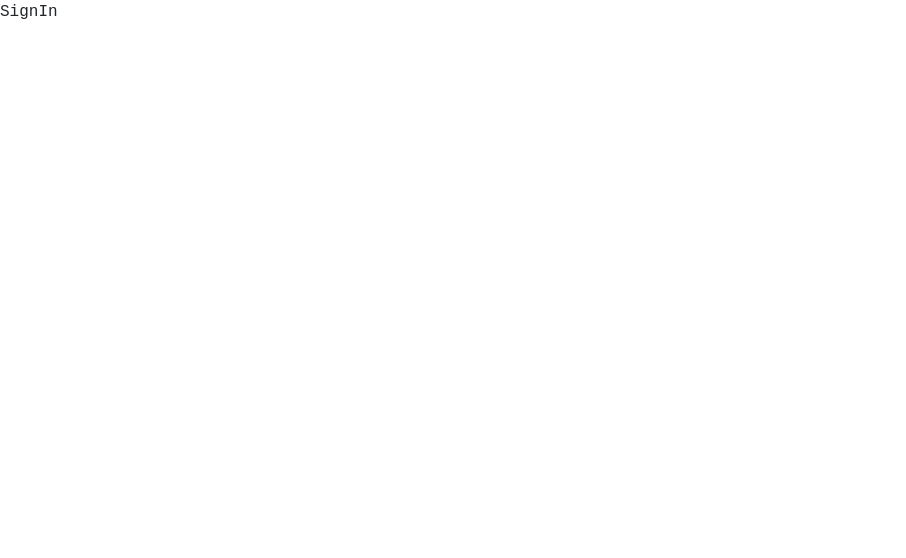
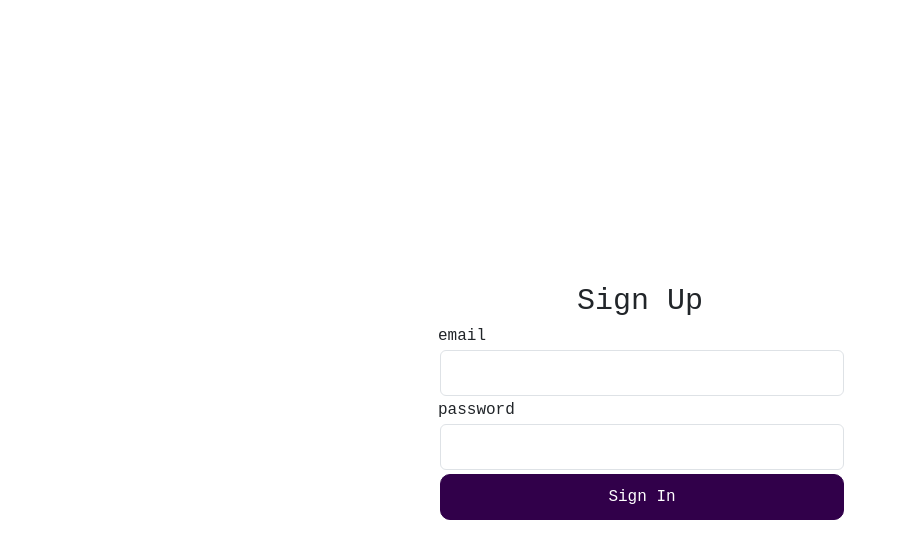
Before and after one commit to Northern-Breeze/2pay-web, a React (Vite) app: page /login in a window 1280 px wide. Shown: the top 558 px of the page, without its empty margins (0-906 px from the left). Built offline with nearby package versions, Linux system fonts and the light colour scheme; no server answers; a web font is replaced by a local one.

Commit message:
sign in and sign up

```diff
--- /dev/null
+++ b/src/components/common/Input/Input.tsx
@@ -0,0 +1,23 @@
+import * as React from 'react';
+import { Path, UseFormRegister } from 'react-hook-form';
+import './Input.scss';
+
+
+type Props = {
+  label: Path<any>;
+  register: UseFormRegister<any>;
+  required: boolean;
+  errors: any,
+  type: string,
+}
+
+export default function Input(props: Props) {
+  const { label, register, required, errors, type } = props;
+  return (
+    <>
+      <label htmlFor={label}>{label}</label>
+      <input type={type} className="form-control" {...register(label, { required })} />
+      {errors.firstName && <div className='invalid-feedback'>{errors.firstName.message}</div>}
+    </>
+  )
+}
--- /dev/null
+++ b/src/components/common/Input/index.ts
@@ -0,0 +1 @@
+export {default} from './Input';
--- a/src/configs/config.ts
+++ b/src/configs/config.ts
@@ -1,14 +1,14 @@
 
 const devConfig = {
-  SERVER_URL: process.env.REACT_APP_API_URL,
-  PAY_STACK_PUBLIC: process.env.REACT_APP_PAY_STACK_PUBLIC,
+  SERVER_URL: import.meta.env.VITE_API_URL,
+  PAY_STACK_PUBLIC: import.meta.env.VITE_PAY_STACK_PUBLIC,
 };
 
 const prodConfigs = {
-    SERVER_URL: process.env.REACT_APP_API_URL,
-    PAY_STACK_PUBLIC: process.env.REACT_APP_PAY_STACK_PUBLIC,
+    SERVER_URL: import.meta.env.VITE_API_URL,
+    PAY_STACK_PUBLIC: import.meta.env.VITE_PAY_STACK_PUBLIC,
 };
 
-const configs = process.env.NODE_ENV === 'development' ? devConfig : prodConfigs;
+const configs = import.meta.env.MODE === 'development' ? devConfig : prodConfigs;
 
 export default configs;
--- a/src/networking/adaptor.ts
+++ b/src/networking/adaptor.ts
@@ -46,7 +46,6 @@ instance.interceptors.request.use(
     if (config.url && config.url.charAt(0) === '/') {
       config.url = `${baseURL}${config.url}`;
     }
-
     return config;
   },
   error => Promise.reject(error),
--- a/src/networking/server.ts
+++ b/src/networking/server.ts
@@ -32,10 +32,16 @@ class Server {
       },
     );
   }
-  static registerUser(data: {name: string; email: string; password: string}) {
-    const {name, email, password} = data;
+  /**
+   * This function register a user to the service
+   * @param data { firstName: string, lastName: string, email: string, password: string }
+   * @returns
+   */
+  static registerUser(data: {firstName: string; lastName: string; email: string; password: string}) {
+    const {firstName, lastName, email, password} = data;
     return Axios.post('/auth/register', {
-      name,
+      firstName,
+      lastName,
       email,
       password,
     });
--- a/src/views/Auth/SignIn/SignIn.scss
+++ b/src/views/Auth/SignIn/SignIn.scss
@@ -0,0 +1,29 @@
+.log-in-container {
+    display: flex;
+    height: 100vh;
+    flex-direction: column;
+    justify-content: center;
+    align-items: center;
+    .header {
+        font-size: 30px;
+    }
+    .form-control {
+        min-width: 400px;
+        max-width: 500px;
+        padding: 10px;
+        margin: 2px;
+        .loader {
+            border: 16px solid #f3f3f3; /* Light grey */
+            border-top: 16px solid #3498db; /* Blue */
+            border-radius: 50%;
+            width: 120px;
+            height: 120px;
+            animation: spin 2s linear infinite;
+          }
+
+          @keyframes spin {
+            0% { transform: rotate(0deg); }
+            100% { transform: rotate(360deg); }
+          }
+    }
+}
--- a/src/views/Auth/SignIn/SignIn.tsx
+++ b/src/views/Auth/SignIn/SignIn.tsx
@@ -1,7 +1,58 @@
-import React from 'react'
+import * as React from 'react';
+import {useForm, SubmitHandler} from 'react-hook-form';
+import Notification from 'antd/es/notification';
+import Input from '../../../components/common/Input';
+import './SignIn.scss'
+import Server from '../../../networking/server';
+
+type Inputs = {
+  email: string;
+  password: string;
+}
 
 export default function SignIn() {
+  const [loading, setLoading] = React.useState(false);
+  const { register, handleSubmit, formState: { errors } } = useForm<Inputs>();
+  const onSubmit: SubmitHandler<Inputs> = async (data: Inputs) => {
+      try {
+        const response = await Server.signInUser({
+          email: data.email,
+          password: data.password
+        });
+        if (!response.data.success) {
+          Notification.error({
+            message: response.data.message
+          });
+        } else {
+          Notification.success({
+            message: response.data.message
+          })
+        }
+      } catch (error) {
+        console.log(error);
+        Notification.error({
+          message: 'Something went wrong please try again later'
+        })
+      }
+  }
   return (
-    <div>SignIn</div>
+    <div className='log-in-container'>
+      <div className='header'>Sign Up</div>
+      <div className='form-container'>
+        <form className='form'  onSubmit={handleSubmit(onSubmit)}>
+          <div className='form-group'>
+            <Input label='email' register={register} required type='email' errors={errors} />
+          </div>
+          <div className='form-group'>
+            <Input label='password' register={register} required type='password' errors={errors} />
+          </div>
+          <div className='form-group'>
+            <button className='btn btn-primary'>
+              {loading ? 'Loading ...': 'Sign In'}
+            </button>
+          </div>
+        </form>
+      </div>
+    </div>
   )
 }
--- a/src/views/Auth/SignUp/SignUp.scss
+++ b/src/views/Auth/SignUp/SignUp.scss
@@ -14,5 +14,18 @@
         max-width: 500px;
         padding: 10px;
         margin: 2px;
+        .loader {
+            border: 16px solid #f3f3f3; /* Light grey */
+            border-top: 16px solid #3498db; /* Blue */
+            border-radius: 50%;
+            width: 120px;
+            height: 120px;
+            animation: spin 2s linear infinite;
+          }
+
+          @keyframes spin {
+            0% { transform: rotate(0deg); }
+            100% { transform: rotate(360deg); }
+          }
     }
 }
--- a/src/views/Auth/SignUp/SingUp.tsx
+++ b/src/views/Auth/SignUp/SingUp.tsx
@@ -1,6 +1,10 @@
 import * as React from 'react';
+import Notification from 'antd/es/notification';
+import { useNavigate } from 'react-router-dom';
 import { useForm, SubmitHandler } from "react-hook-form";
 import './SignUp.scss';
+import Server from '../../../networking/server';
+import Input from '../../../components/common/Input';
 
 type Inputs = {
   lastName: string,
@@ -11,11 +15,40 @@ type Inputs = {
 
 export default function SingUp() {
 
+  const [loading, setLoading] = React.useState(false);
+
   const { register, handleSubmit, formState: { errors } } = useForm<Inputs>();
 
+  const navigate = useNavigate();
 
-  const onSubmit: SubmitHandler<Inputs> = (data: Inputs) => {
-    console.log(data)
+  const onSubmit: SubmitHandler<Inputs> = async (data: Inputs) => {
+      try {
+        setLoading(true);
+        const response = await Server.registerUser({
+          firstName: data.firstName,
+          lastName: data.lastName,
+          email: data.email,
+          password: data.password
+        });
+        if (!response.data.success) {
+          Notification.error({
+            message: response.data.message
+          })
+          setLoading(false);
+        } else {
+          setLoading(false);
+          navigate('/login')
+          Notification.success({
+            message: response.data.message
+          })
+        }
+      } catch (error) {
+        setLoading(false);
+        console.log(error);
+        Notification.error({
+          message: 'Something went wrong please try again later'
+        })
+      }
   };
 
 
@@ -25,28 +58,20 @@ export default function SingUp() {
       <div className='form-container'>
         <form className='form' onSubmit={handleSubmit(onSubmit)}>
           <div className="form-group">
-            <label htmlFor="FirstName">First Name</label>
-            <input type="text" className="form-control" {...register("firstName", { required: true, maxLength: 100, minLength: 2 })} />
-            {errors.firstName && <div className='invalid-feedback'>{errors.firstName.message}</div>}
+            <Input label='firstName' register={register} required errors={errors} type="text" />
           </div>
           <div className="form-group">
-            <label htmlFor="LastName">First Name</label>
-            <input type="text" className="form-control" {...register('lastName', { required: true, maxLength: 100, minLength: 2 })} />
-            {errors.lastName && <div className='invalid-feedback'>{errors.lastName.message}</div>}
+            <Input label='lastName' register={register} required errors={errors} type="text" />
           </div>
           <div className="form-group">
-            <label htmlFor="Email">Email</label>
-            <input type="email" className="form-control" {...register('email', { required: true, maxLength: 100 })} />
-            {errors.email && <div className='invalid-feedback'>{errors.email.message}</div>}
+            <Input label='email' register={register} required errors={errors} type="email" />
           </div>
           <div className="form-group">
-            <label htmlFor="Password">Password</label>
-            <input type="password" className="form-control" {...register('password', { required: true })}/>
-            {errors.password && <div className='invalid-feedback'>{errors.password.message}</div>}
+            <Input label='password' register={register} required errors={errors} type="password" />
           </div>
           <div className='form-group'>
             <button className='btn btn-primary'>
-              Register Now!
+              {loading ? 'Loading ...': 'Sign Up'}
             </button>
           </div>
         </form>
```
Also changed, not shown: src/components/common/Input/Input.scss (added).
